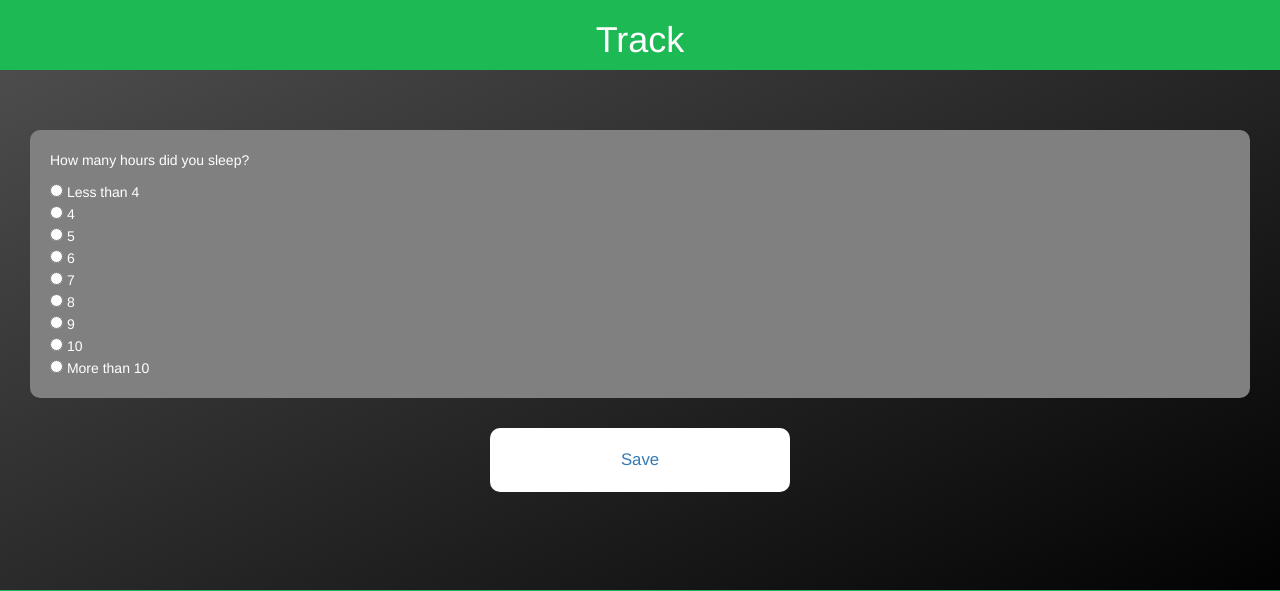
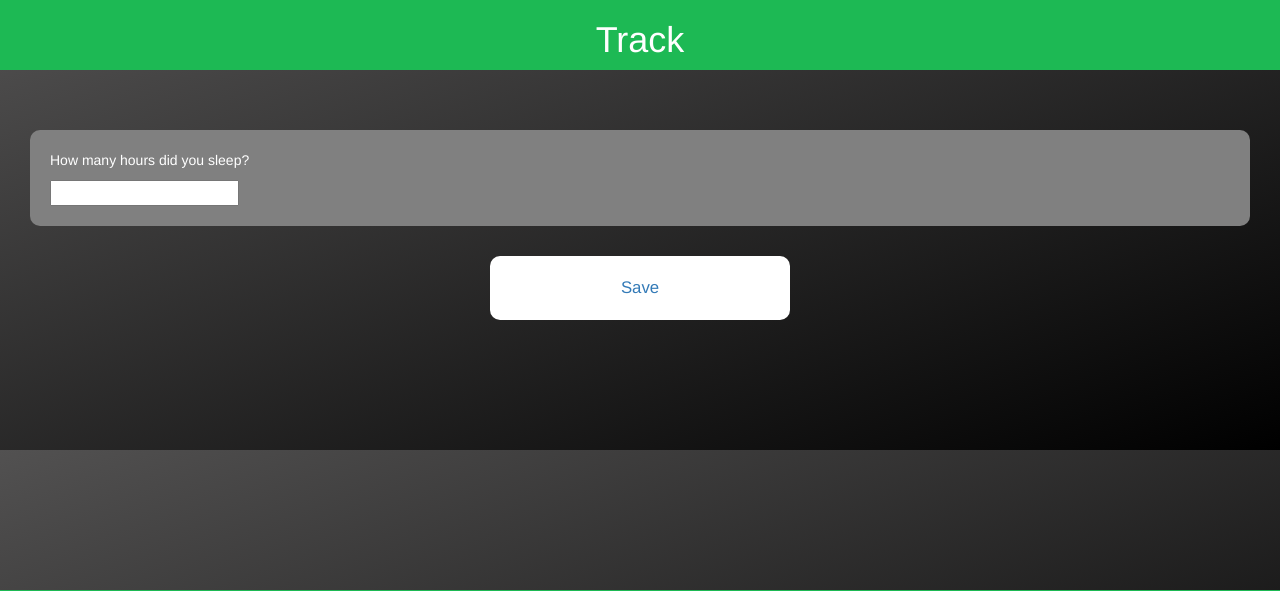
Before and after one commit to alexander253/HIT238_Sleep_Tracker_v1.00, a Node server app: page /track.html in a window 1280 px wide. Shown: the top 591 px of the page. Run offline with Node 20, Linux system fonts and the light colour scheme; some libraries are stand-ins or nearby versions.

Commit message:
added track functionality and sleep hour goals on home page.

```diff
--- a/public/about.js
+++ b/public/about.js
@@ -1,7 +1,5 @@
 const inpName = document.getElementById("nameInput");
 const saveBtn = document.getElementById("saveBtn");
-const outName = document.getElementById("name");
-const sleepGoalHours = document.getElementById("goal");
 const key= "Name";
 const sleepGoal = "goalz";
 
@@ -11,8 +9,6 @@
 
 function save(){
 const value = inpName.value;
-
-console.log(value);
 
 if (key && value){
   localStorage.setItem(key, value);
@@ -26,8 +22,6 @@
 function saveGoal(){
 const hours = hourInp.value;
 
-console.log(hours);
-
 if (sleepGoal && hours){
   localStorage.setItem(sleepGoal, hours);
   location.reload();
--- a/public/home.js
+++ b/public/home.js
@@ -1,7 +1,8 @@
 const outName = document.getElementById("name");
 const sleepGoalHours = document.getElementById("goal");
-
+const hours = document.getElementById("hours")
 
 
 outName.innerHTML= localStorage.getItem("Name");
 sleepGoalHours.innerHTML= localStorage.getItem("goalz");
+hours.innerHTML= localStorage.getItem("hoursTracked")
--- a/public/index.html
+++ b/public/index.html
@@ -16,16 +16,16 @@
 
   <div class="content">
     <h4>Hello there</h4>
-    <h3 id="name"></h3>
+    <h3 id="name" class="result"></h3>
   </div>
 
   <div class="content">
-    <h4>Sleep hours goal : <h3 id = "goal"></h3></h4>
+    <h4>Sleep hours goal : <h3 class="result" id = "goal"></h3></h4>
 
   </div>
 
 <div class="content">
-  <h4>You only slept:</h4> <h3 id = "hours"></h3> <h4>hours last night</h4>
+  <h4>You slept:</h4> <h3 class="result" id = "hours"></h3> <h4>hours last night</h4>
 
 </div>
     <div class="content">
--- a/public/style.css
+++ b/public/style.css
@@ -103,6 +103,10 @@
   font-size: 1.2em;
 }
 
+.result{
+  color: white;
+}
+
 @media only screen and (max-width: 750px) {
   .nav_menu a{
     padding: 30px 8px;
--- a/public/track.html
+++ b/public/track.html
@@ -16,19 +16,10 @@
 
     <div class="content">
     <p>How many hours did you sleep?</p>
-      <input type="radio" name="less than 4" value=""> Less than 4<br>
-      <input type="radio" name="4" value=""> 4<br>
-      <input type="radio" name="5" value=""> 5<br>
-      <input type="radio" name="6" value=""> 6<br>
-      <input type="radio" name="7" value=""> 7<br>
-      <input type="radio" name="8" value=""> 8<br>
-      <input type="radio" name="9" value=""> 9<br>
-      <input type="radio" name="10" value=""> 10<br>
-      <input type="radio" name="more than 10" value=""> More than 10<br>
-
+  <input class = "input" id ="trackHours" type="number" name="" value="">
     </div>
 
-              <div class= "button" type="button" > <a href="index.html">Save</a></div>
+              <div id="trackBtn" class= "button" type="button"><a href="index.html">Save</a></div>
 
 
 
@@ -42,4 +33,5 @@
 
 
   </body>
+    <script src="track.js"></script>
 </html>
--- /dev/null
+++ b/public/track.js
@@ -0,0 +1,16 @@
+const trackHours= document.getElementById("trackHours");
+const trackBtn = document.getElementById("trackBtn");
+
+const key= "hoursTracked";
+
+document.getElementById("trackBtn").addEventListener("click", save);
+
+function save(){
+const value = trackHours.value;
+
+if (key && value){
+  localStorage.setItem(key, value);
+  location.reload();
+}
+
+};
```
Also changed, not shown: public/faq.html (+9 -2 lines).
